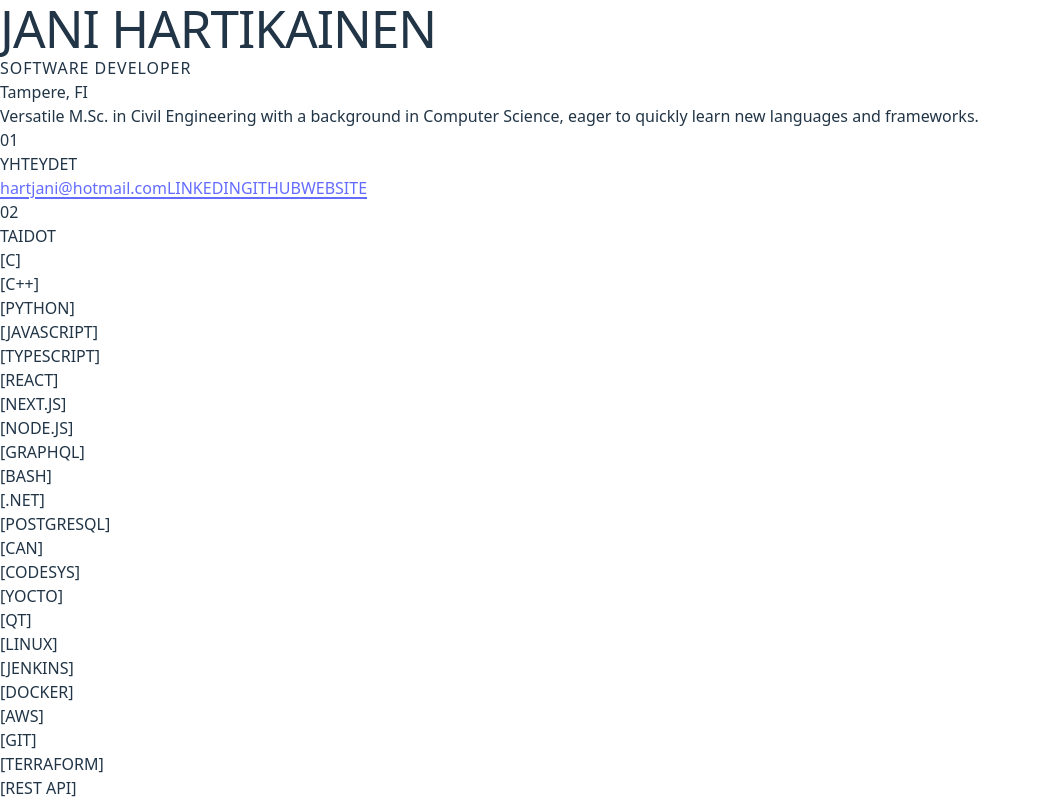
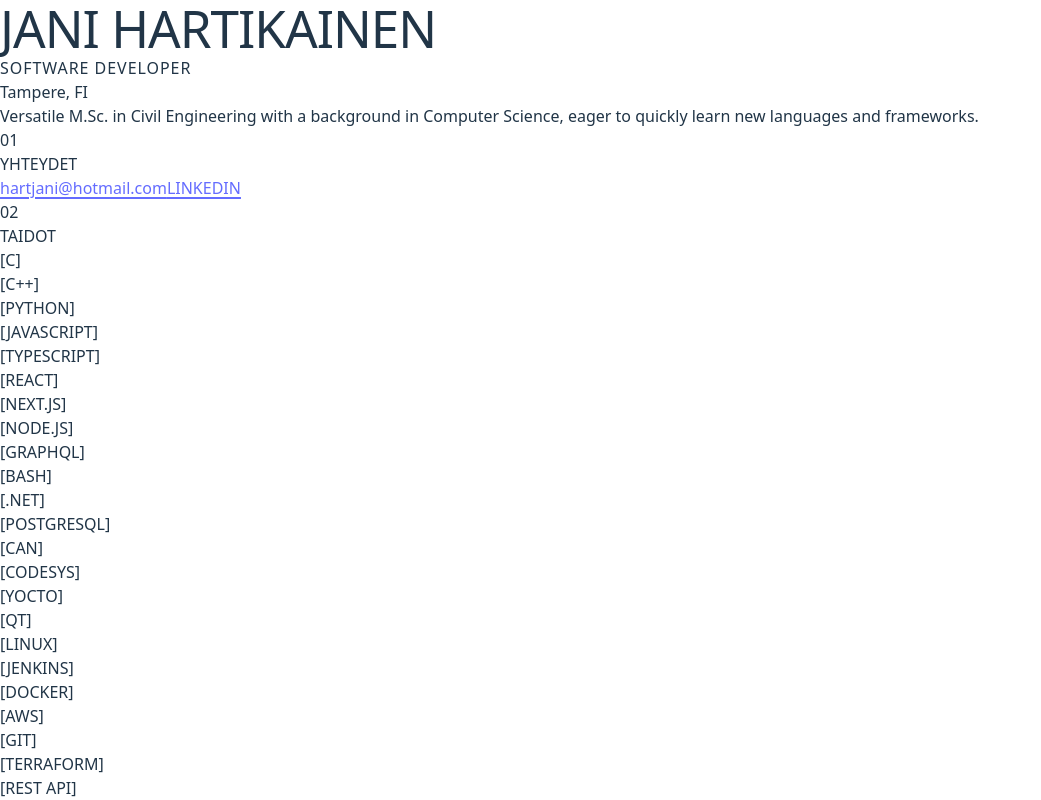
Before and after one commit to Zzwwwzz/cv, a React (Vite) app: page / in a window 1280 px wide. Shown: the top 800 px of the page, without its empty margins (0-1041 px from the left). Built offline with nearby package versions, Linux system fonts and the light colour scheme.

Commit message:
delete github and website

```diff
--- a/src/App.tsx
+++ b/src/App.tsx
@@ -146,8 +146,6 @@ export default function App() {
             <div className="text-sm leading-6">
               <LinkRow href={`mailto:${PROFILE.email}`}>{PROFILE.email}</LinkRow>
               <LinkRow href={PROFILE.linkedin}>LINKEDIN</LinkRow>
-              <LinkRow href={PROFILE.github}>GITHUB</LinkRow>
-              <LinkRow href={PROFILE.website}>WEBSITE</LinkRow>
             </div>
 
             <SectionTitle n="02">TAIDOT</SectionTitle>
```
